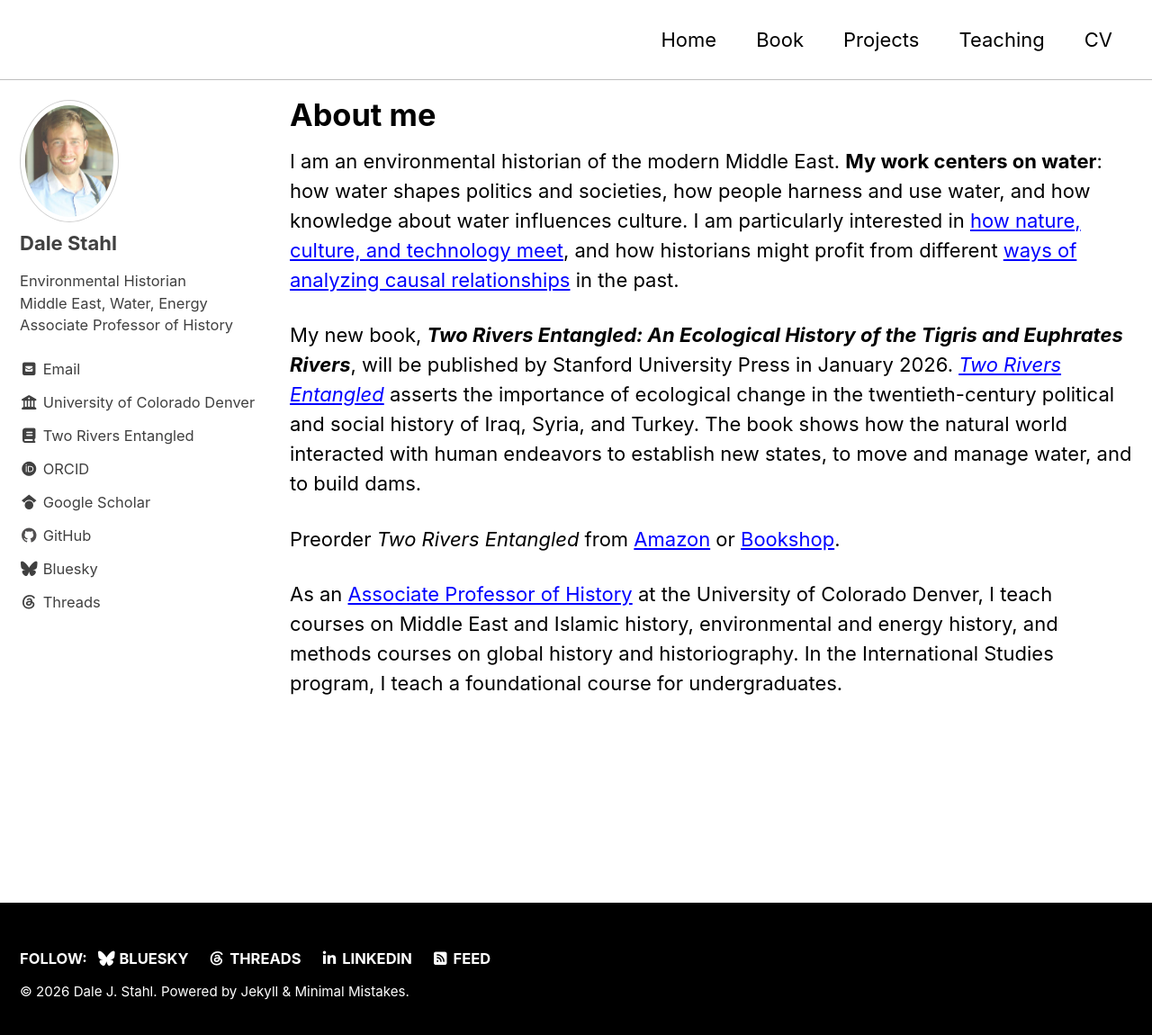
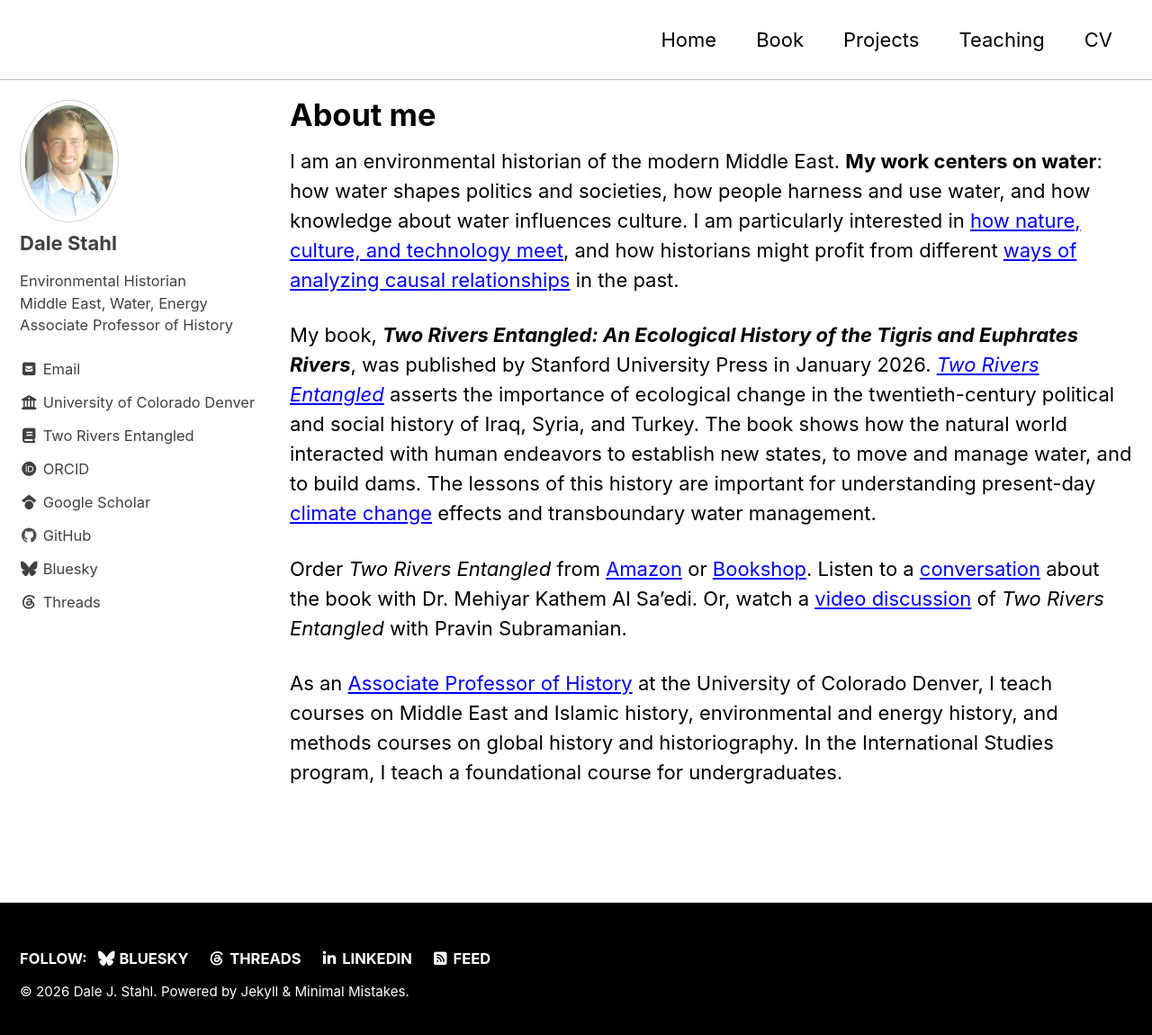
Before and after one commit to dalestahl/dalestahl.github.io, a Jekyll site: the page built from index.md, in a window 1280 px wide and 1158 px high. Shown: the top 1150 px of the window at 90% size. Built offline with Jekyll 4.4.1, drawn with Linux system fonts in a browser that asks for light colours; cached includes are drawn as plain includes.

Commit message:
Revisions for publication, press
Changed preorder to order. Added press reviews, media and blog

```diff
--- a/index.md
+++ b/index.md
@@ -9,8 +9,8 @@ keywords: "Dale Stahl, environmental history, Middle East, water politics, Tigri
 
 I am an environmental historian of the modern Middle East. **My work centers on water**: how water shapes politics and societies, how people harness and use water, and how knowledge about water influences culture. I am particularly interested in [how nature, culture, and technology meet](https://www.taylorfrancis.com/chapters/edit/10.4324/9780429429699-3/technopolitical-frontier-dale-stahl){:target=”_blank”}, and how historians might profit from different [ways of analyzing causal relationships](https://link.springer.com/article/10.1007/s12685-021-00278-4){:target=”_blank”} in the past.
 
-My new book, ***Two Rivers Entangled: An Ecological History of the Tigris and Euphrates Rivers***, will be published by Stanford University Press in January 2026. [*Two Rivers Entangled*](/book/) asserts the importance of ecological change in the twentieth-century political and social history of Iraq, Syria, and Turkey. The book shows how the natural world interacted with human endeavors to establish new states, to move and manage water, and to build dams.
+My book, ***Two Rivers Entangled: An Ecological History of the Tigris and Euphrates Rivers***, was published by Stanford University Press in January 2026. [*Two Rivers Entangled*](/book/) asserts the importance of ecological change in the twentieth-century political and social history of Iraq, Syria, and Turkey. The book shows how the natural world interacted with human endeavors to establish new states, to move and manage water, and to build dams. The lessons of this history are important for understanding present-day [climate change](https://blog.sup.org/history/a-crisis-older-than-climate-change/) effects and transboundary water management.
 
-Preorder *Two Rivers Entangled* from [Amazon](https://a.co/d/iaoyjCo) or [Bookshop](https://bookshop.org/p/books/two-rivers-entangled-an-ecological-history-of-the-tigris-and-euphrates-in-the-twentieth-century-dale-j-stahl/22380882).
+Order *Two Rivers Entangled* from [Amazon](https://a.co/d/iaoyjCo) or [Bookshop](https://bookshop.org/p/books/two-rivers-entangled-an-ecological-history-of-the-tigris-and-euphrates-in-the-twentieth-century-dale-j-stahl/22380882). Listen to a [conversation](https://mediacentral.ucl.ac.uk/Player/42f51H9B) about the book with Dr. Mehiyar Kathem Al Sa'edi. Or, watch a [video discussion](https://youtu.be/_D_1dvHhfI0) of *Two Rivers Entangled* with Pravin Subramanian.
 
 As an [Associate Professor of History](https://clas.ucdenver.edu/history/dale-j-stahl) at the University of Colorado Denver, I teach courses on Middle East and Islamic history, environmental and energy history, and methods courses on global history and historiography. In the International Studies program, I teach a foundational course for undergraduates.
```
Also changed, not shown: _pages/book.md (+7 -4 lines).
